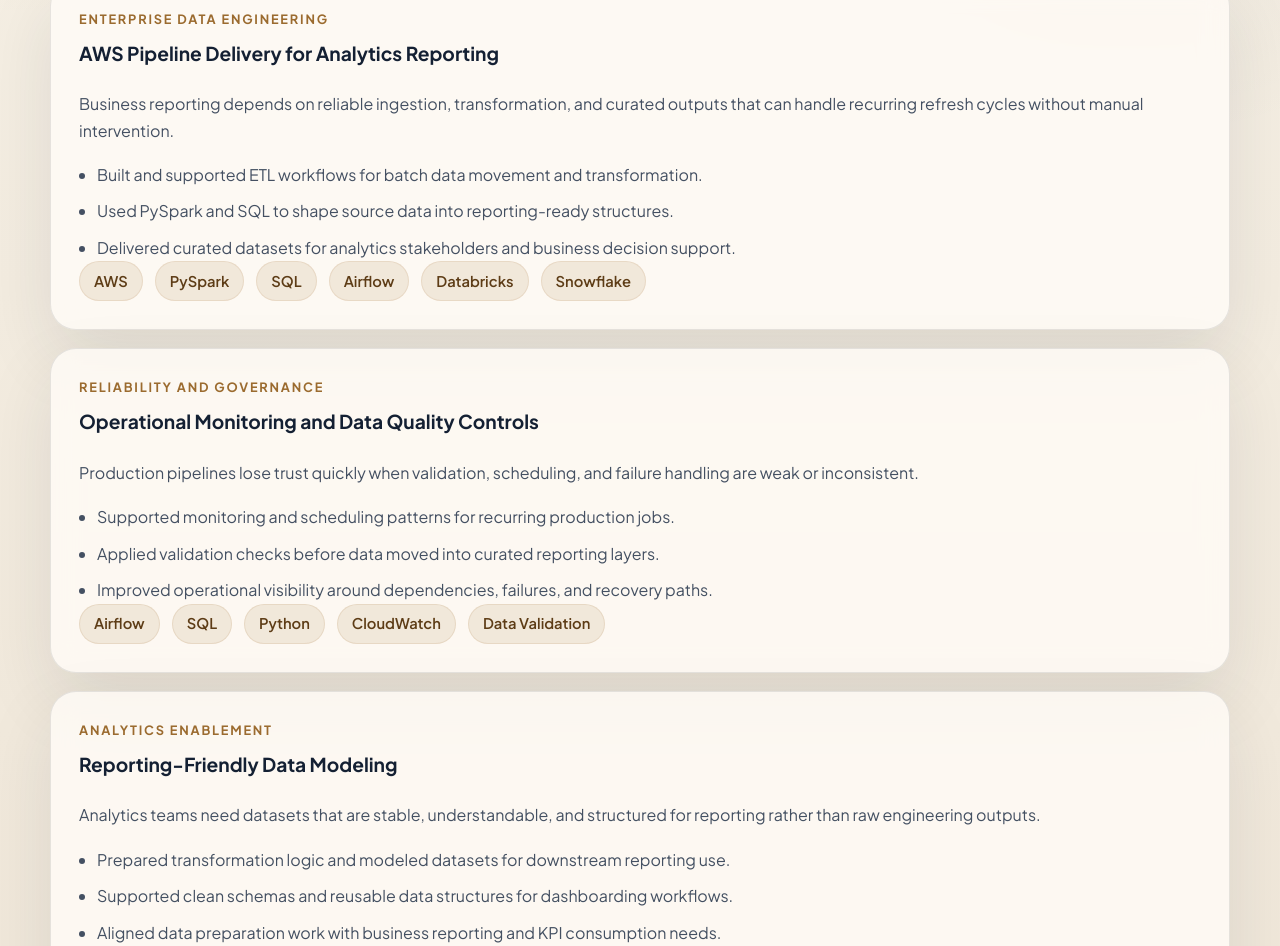
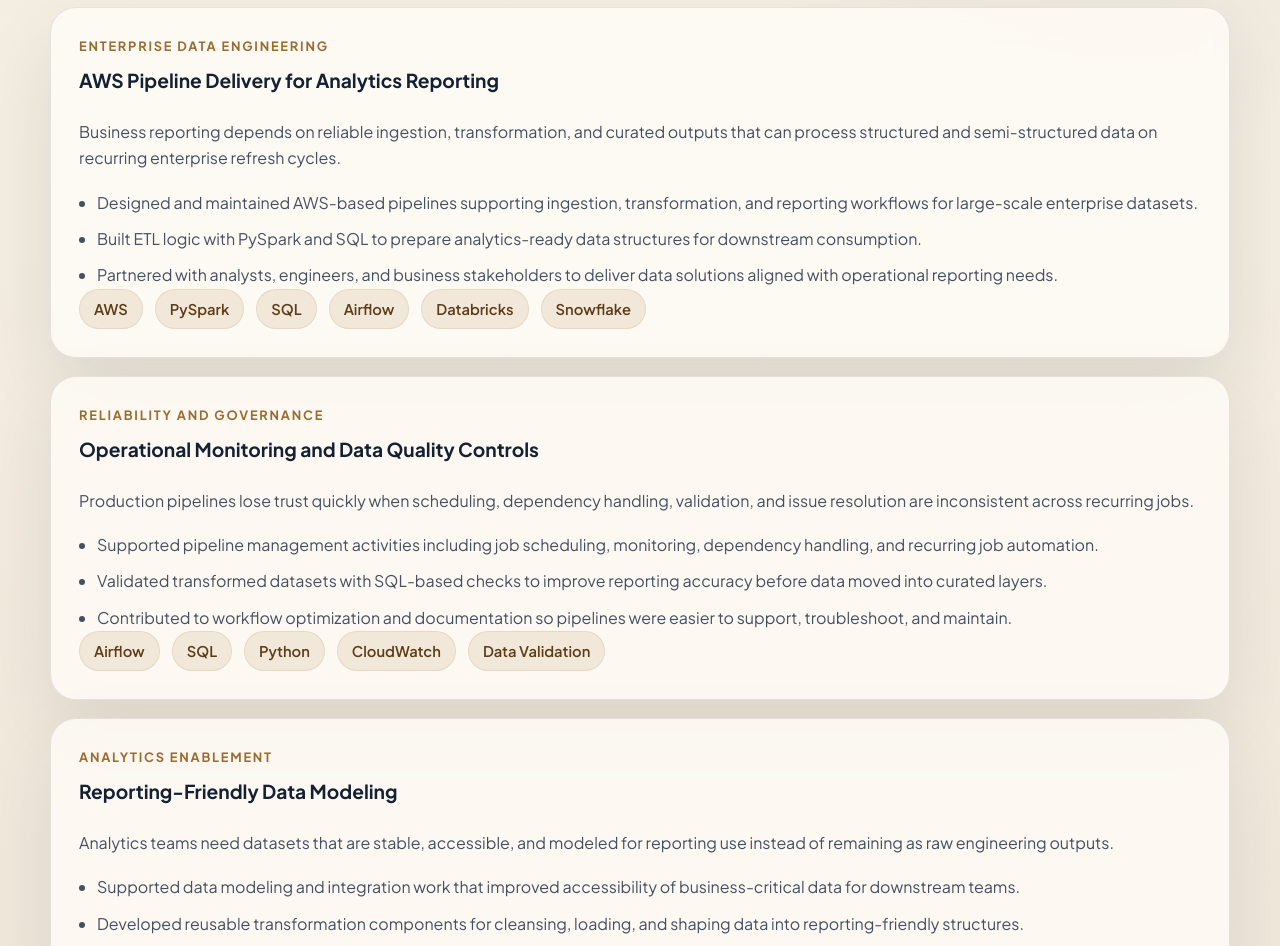
Before and after one commit to KoppoluLeelaKrishna/leela-portfolio, a Next.js app: page /projects in a window 1280 px wide. Shown: the part 586-1532 px from the top of the page. Built offline with nearby package versions, Linux system fonts and the light colour scheme.

Commit message:
Refine recruiter-facing portfolio copy

```diff
--- a/app/page.tsx
+++ b/app/page.tsx
@@ -62,7 +62,7 @@ const hiringChecklist = [
   },
   {
     title: "Connects engineering work to business value",
-    detail: "The emphasis stays on reliability, analytics readiness, and usable outcomes instead of listing tools without context.",
+    detail: "The emphasis stays on reliability, analytics readiness, and operational reporting outcomes instead of listing tools without context.",
   },
 ];
 
--- a/app/projects/page.tsx
+++ b/app/projects/page.tsx
@@ -11,11 +11,11 @@ const projects: Project[] = [
     title: "AWS Pipeline Delivery for Analytics Reporting",
     context: "Enterprise data engineering",
     challenge:
-      "Business reporting depends on reliable ingestion, transformation, and curated outputs that can handle recurring refresh cycles without manual intervention.",
+      "Business reporting depends on reliable ingestion, transformation, and curated outputs that can process structured and semi-structured data on recurring enterprise refresh cycles.",
     delivery: [
-      "Built and supported ETL workflows for batch data movement and transformation.",
-      "Used PySpark and SQL to shape source data into reporting-ready structures.",
-      "Delivered curated datasets for analytics stakeholders and business decision support.",
+      "Designed and maintained AWS-based pipelines supporting ingestion, transformation, and reporting workflows for large-scale enterprise datasets.",
+      "Built ETL logic with PySpark and SQL to prepare analytics-ready data structures for downstream consumption.",
+      "Partnered with analysts, engineers, and business stakeholders to deliver data solutions aligned with operational reporting needs.",
     ],
     stack: ["AWS", "PySpark", "SQL", "Airflow", "Databricks", "Snowflake"],
   },
@@ -23,11 +23,11 @@ const projects: Project[] = [
     title: "Operational Monitoring and Data Quality Controls",
     context: "Reliability and governance",
     challenge:
-      "Production pipelines lose trust quickly when validation, scheduling, and failure handling are weak or inconsistent.",
+      "Production pipelines lose trust quickly when scheduling, dependency handling, validation, and issue resolution are inconsistent across recurring jobs.",
     delivery: [
-      "Supported monitoring and scheduling patterns for recurring production jobs.",
-      "Applied validation checks before data moved into curated reporting layers.",
-      "Improved operational visibility around dependencies, failures, and recovery paths.",
+      "Supported pipeline management activities including job scheduling, monitoring, dependency handling, and recurring job automation.",
+      "Validated transformed datasets with SQL-based checks to improve reporting accuracy before data moved into curated layers.",
+      "Contributed to workflow optimization and documentation so pipelines were easier to support, troubleshoot, and maintain.",
     ],
     stack: ["Airflow", "SQL", "Python", "CloudWatch", "Data Validation"],
   },
@@ -35,11 +35,11 @@ const projects: Project[] = [
     title: "Reporting-Friendly Data Modeling",
     context: "Analytics enablement",
     challenge:
-      "Analytics teams need datasets that are stable, understandable, and structured for reporting rather than raw engineering outputs.",
+      "Analytics teams need datasets that are stable, accessible, and modeled for reporting use instead of remaining as raw engineering outputs.",
     delivery: [
-      "Prepared transformation logic and modeled datasets for downstream reporting use.",
-      "Supported clean schemas and reusable data structures for dashboarding workflows.",
-      "Aligned data preparation work with business reporting and KPI consumption needs.",
+      "Supported data modeling and integration work that improved accessibility of business-critical data for downstream teams.",
+      "Developed reusable transformation components for cleansing, loading, and shaping data into reporting-friendly structures.",
+      "Delivered reliable datasets for analytics and operational reporting across banking, retail, and enterprise environments.",
     ],
     stack: ["SQL", "Power BI", "Data Modeling", "Python"],
   },
@@ -81,8 +81,8 @@ export default function ProjectsPage() {
         <p className="eyebrow">Projects</p>
         <h1 className="pageTitle">Representative work presented as concise case studies for hiring managers and recruiters.</h1>
         <p className="sectionBody narrow">
-          These examples show how I approach enterprise data engineering work through business context, engineering
-          challenge, delivery approach, and supporting technology.
+          These case studies are aligned to my resume and show how I approach enterprise data engineering through
+          production pipeline delivery, workflow reliability, and reporting-ready data preparation.
         </p>
       </section>
 
```
